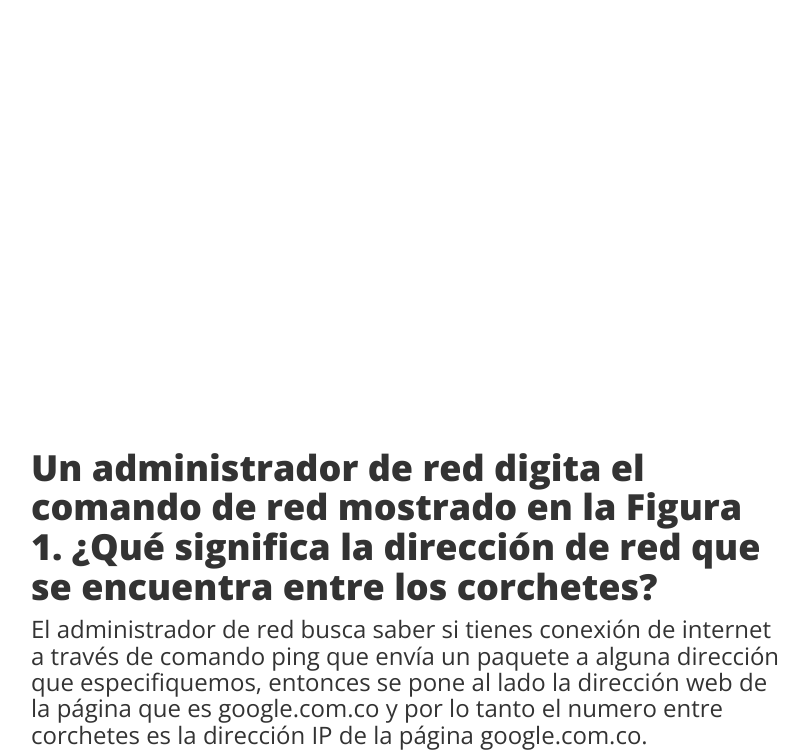
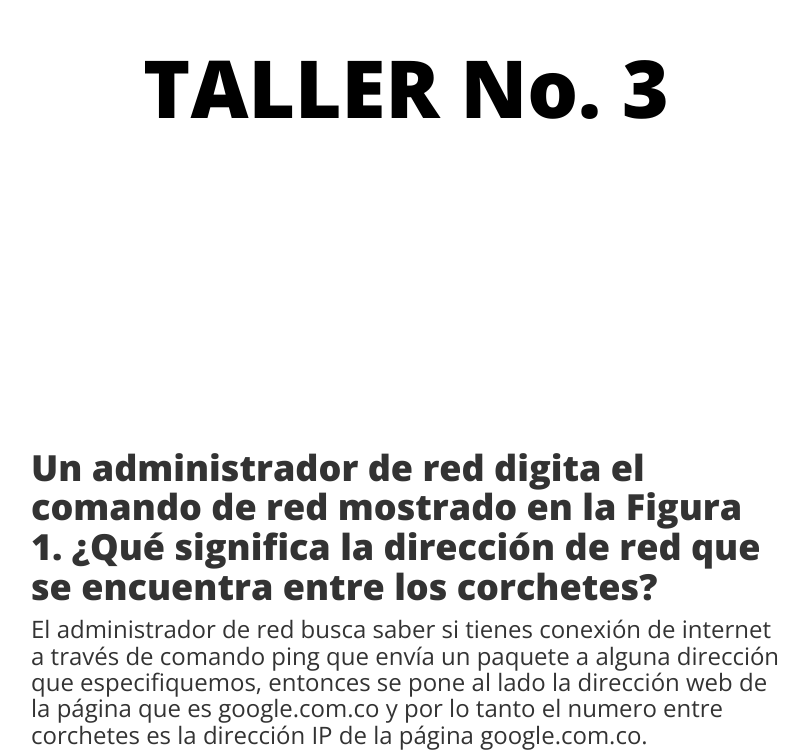
Before and after one commit to Farouk2110/WorkShop3, a website: page index.html in a window 1280 px wide. Shown: the part 107-858 px from the top of the page, without its empty margins (234-1036 px from the left). Drawn offline with nearby package versions, Linux system fonts and the light colour scheme.

Commit message:
Update index.html

```diff
--- a/index.html
+++ b/index.html
@@ -9,7 +9,7 @@
     <meta name="description" content="">
     <meta name="author" content="">
 
-    <title style="color:#000000";>TALLER No. 3</title>
+    <title>TALLER No. 3</title>
 
     <!-- Bootstrap Core CSS -->
     <link href="vendor/bootstrap/css/bootstrap.min.css" rel="stylesheet">
@@ -45,7 +45,7 @@
             <div class="row">
                 <div class="col-lg-8 col-lg-offset-2 col-md-10 col-md-offset-1">
                     <div class="site-heading">
-                        <h1>TALLER No. 3</h1>
+                        <h1 style ="color:#000000">TALLER No. 3</h1>
                         <hr class="small">
                         <span class="subheading">Diagnóstico defuncionamiento de una Red LAN empleando Comandos de RedTCP/IP</span>
                     </div>
```
